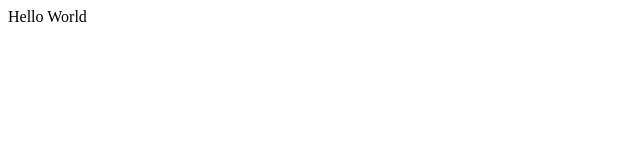
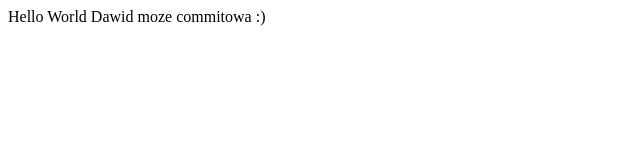
Before and after one commit to shake2002/darts, a plain HTML site: page index.html in a window 1280 px wide. Shown: the whole page, without its empty margins (0-640 px from the left). Drawn offline with Linux system fonts and the light colour scheme.

Commit message:
first commit

```diff
--- a/index.html
+++ b/index.html
@@ -3,5 +3,7 @@
 </head>
 <body>
 Hello World
+
+Dawid moze commitowa :)
 </body>
 </html>
```
